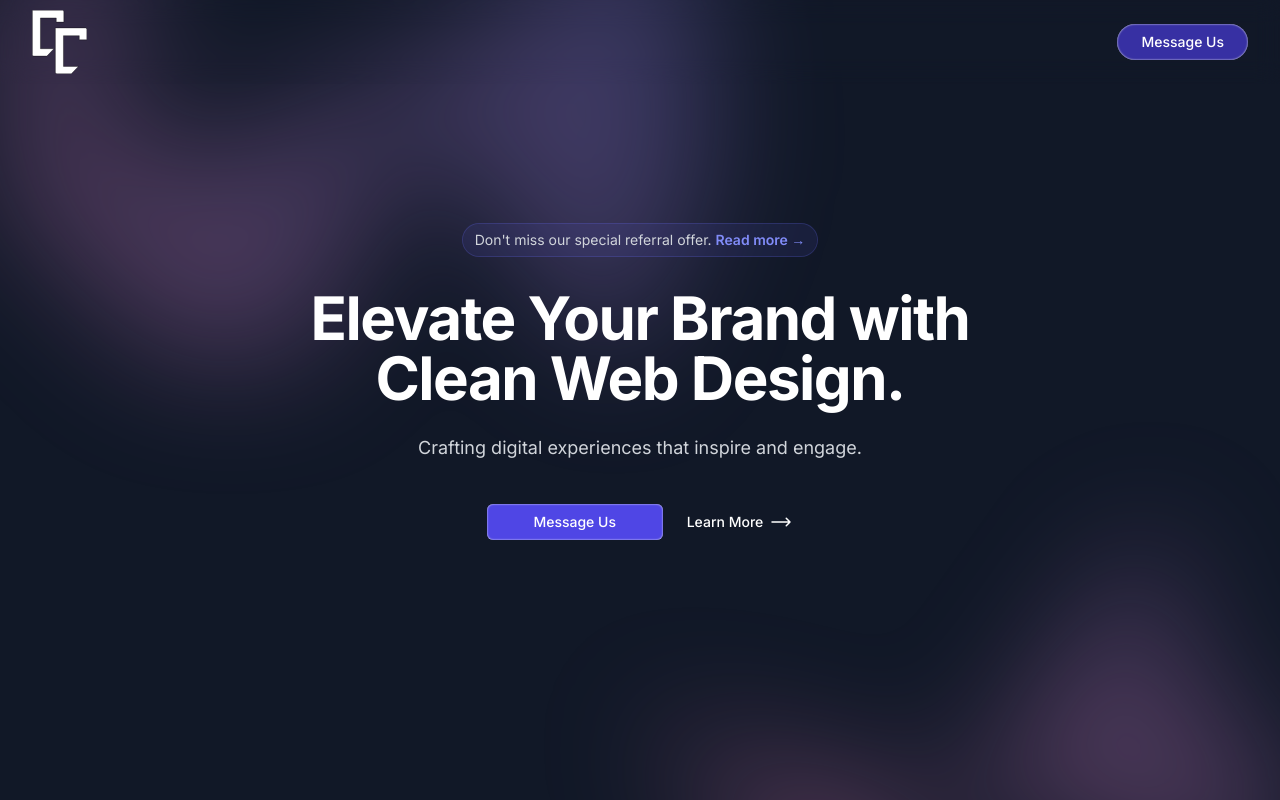
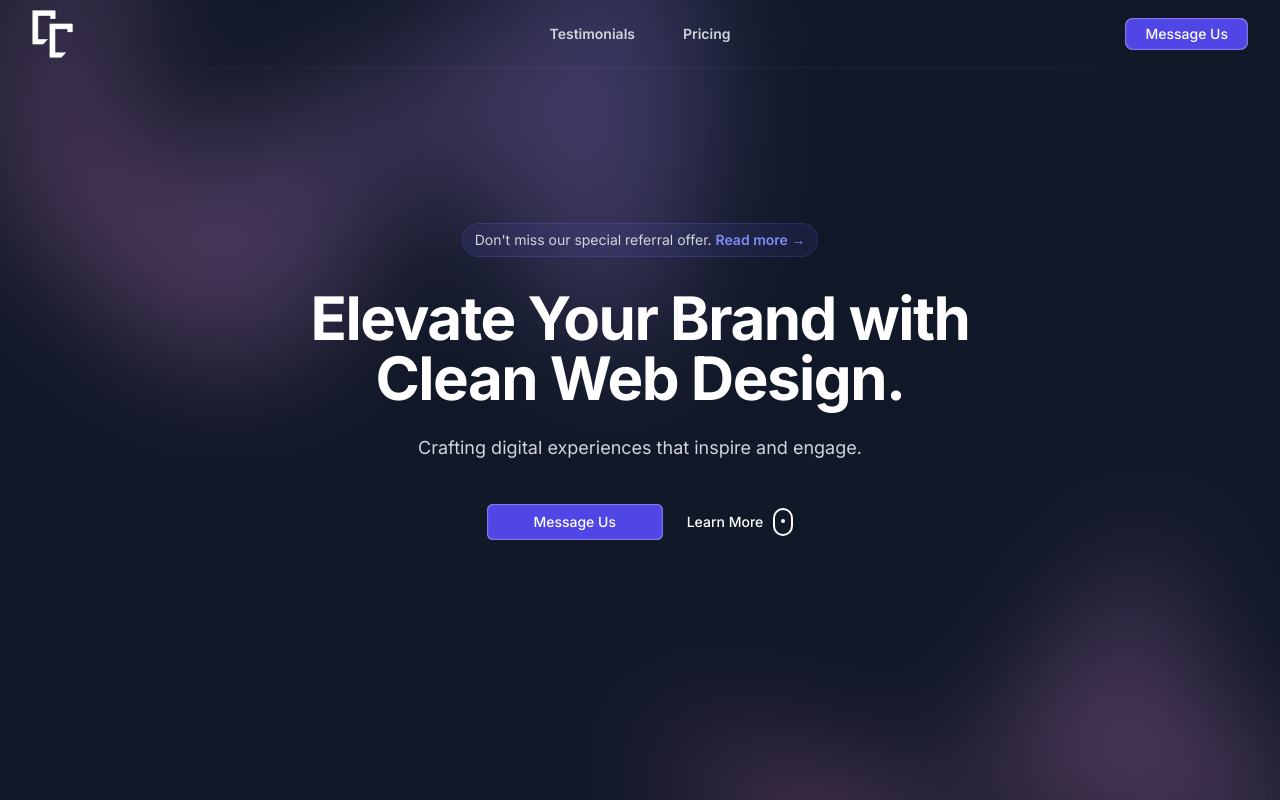
Before and after one commit to irakli2206/gravette-landing-page, a React (Vite) app: page / in a window 1280 px wide. Shown: the top 800 px of the page. Built offline with nearby package versions, Linux system fonts and the light colour scheme.

Commit message:
added react scroll

```diff
--- a/package.json
+++ b/package.json
@@ -22,12 +22,14 @@
     "react-icons": "^4.12.0",
     "react-redux": "^8.1.3",
     "react-router-dom": "^6.20.1",
+    "react-scroll": "^1.9.0",
     "swiper": "^11.0.5",
     "yup": "^1.3.2"
   },
   "devDependencies": {
     "@types/react": "^18.2.37",
     "@types/react-dom": "^18.2.15",
+    "@types/react-scroll": "^1.8.10",
     "@typescript-eslint/eslint-plugin": "^6.10.0",
     "@typescript-eslint/parser": "^6.10.0",
     "@vitejs/plugin-react": "^4.2.0",
--- a/src/components/Buttons.tsx
+++ b/src/components/Buttons.tsx
@@ -11,11 +11,11 @@ type ButtonProps = {
 
 export const Button = ({ title, size = 'md', className, onClick }: ButtonProps) => {
     return (
-        <div onClick={onClick} className={classNames(`${className} cursor-pointer transition rounded-full shadow-button bg-indigo-800 hover:bg-indigo-700 text-sm font-medium text-white  hover:shadow-button-hover focus-visible:outline focus-visible:outline-2 focus-visible:outline-offset-2 focus-visible:outline-indigo-600`, {
-            'px-6 py-2 ': size == 'sm',
-            'px-6 py-2.5': size == 'md',
-            'px-11 py-3': size == 'lg',
-            'px-14 py-3': size == 'xl',
+        <div onClick={onClick} className={classNames(`${className}  h-full shadow-button hover:shadow-button-hover text-white bg-indigo-600 font-medium text-sm text-center transition rounded-lg  mb-auto cursor-pointer pointer-events-auto hover:bg-indigo-500`, {
+            'px-5 py-1.5 ': size == 'sm',
+            'px-6 py-2': size == 'md',
+            'px-11 py-2': size == 'lg',
+            'px-14 py-2.5': size == 'xl',
         })}>
             {title}</div>
     )
--- a/src/components/Footer.tsx
+++ b/src/components/Footer.tsx
@@ -11,7 +11,7 @@ const Footer = () => {
                     {/* <h1 className='text-3xl'>Coin Counsel</h1> */}
                 </div>
 
-                <p className="mt-5 text-center text-sm leading-6 ">© 2023 Coin Counsel. All rights reserved.</p>
+                <p className="mt-5 text-center text-sm leading-6 ">© 2023 Gravette. All rights reserved.</p>
                 <div className="mt-16 flex items-center justify-center space-x-4 text-sm font-semibold leading-6 text-gray-500 [&>*]:transition">
                     <a href="/privacy-policy" className='hover:text-gray-400'>Privacy policy</a><div className="h-4 w-px bg-slate-500/20">
                     </div>
--- a/src/components/Navbar.tsx
+++ b/src/components/Navbar.tsx
@@ -6,11 +6,12 @@ import AppIcon from './AppIcon'
 import Logo from '../assets/logo.svg'
 import { Link, useLocation } from 'react-router-dom'
 import { Button } from './Buttons'
+import { Link as ScrollLink} from 'react-scroll';
 
 
 let navLinks = [
-    // { name: 'Toolkit', path: '/toolkit' },
-    // { name: 'About', path: '/about' },
+    { name: 'Testimonials', path: 'testimonials' },
+    { name: 'Pricing', path: 'pricing' },
     // { name: 'Contact', href: '/contact', current: false },
 ]
 
@@ -27,12 +28,12 @@ const Navbar = () => {
 
     return (
         <header className="fixed inset-x-0 top-0 z-[9999] font-sans backdrop-blur-md ">
-            <nav className="flex items-center justify-between p-2.5 lg:px-8 " aria-label="Global">
+            <nav className="flex relative max-w-screen-xl mx-auto items-center justify-between p-2.5 lg:px-8 " aria-label="Global">
                 <div className="flex lg:flex-1">
                     <Link to='/' className="-m-1.5 p-1.5">
                         <span className="sr-only">Your Company</span>
                         <img
-                            className="h-16 w-auto"
+                            className="h-12 w-auto"
                             src={Logo}
                             alt=""
                         />
@@ -49,14 +50,14 @@ const Navbar = () => {
                     </button>
                 </div>
                 <div className="hidden lg:flex lg:gap-x-12">
-                    {/* {navLinks.map((item) => (
-                        <Link key={item.name} to={item.path} className={classNames("text-sm relative text-gray-300 hover:text-white duration-150 font-semibold  leading-6   ", {
+                    {navLinks.map((item) => (
+                        <ScrollLink key={item.name} smooth={true} to={item.path} className={classNames("cursor-pointer text-sm relative text-gray-300 hover:text-white duration-150 font-semibold  leading-6   ", {
                             // 'before:bg-indigo-700 before:absolute before:w-[150%] before:h-[120%] before:rounded-md before:top-1/2 before:left-1/2 before:-translate-x-1/2 before:-translate-y-1/2 before:z-[-1]': item.current
                             '!text-white drop-shadow-glow': currentPath == item.path
                         })}>
                             {item.name}
-                        </Link>
-                    ))} */}
+                        </ScrollLink>
+                    ))}
                 </div>
                 <div className="hidden lg:flex lg:flex-1 lg:justify-end">
                     <Link to='schedule' >
@@ -66,6 +67,7 @@ const Navbar = () => {
                         Schedule <AppIcon name='arrow-right' />
                     </a> */}
                 </div>
+                <div className='w-full h-[1px]  absolute bottom-0' style={{background: "radial-gradient(62.87% 100% at 50% 100%,rgba(255,255,255,.12) 0%,rgba(255,255,255,0) 100%)"}}></div>
             </nav>
             <Dialog as="div" className="lg:hidden" open={mobileMenuOpen} onClose={setMobileMenuOpen}>
                 <div className="fixed inset-0 z-50" />
--- a/src/components/home/Hero.tsx
+++ b/src/components/home/Hero.tsx
@@ -3,6 +3,7 @@ import { ArrowButton, Button } from '../Buttons'
 import Modal from '../Modal'
 import OfferModal from './OfferModal'
 import classNames from 'classnames'
+import { motion } from 'framer-motion'
 
 const Hero = () => {
     const [offerModalOpen, setOfferModalOpen] = useState(false)
@@ -65,7 +66,24 @@ const Hero = () => {
                                 </div>
                             </a>
                             <a href="#"  >
-                                <ArrowButton title='Learn More' />
+                                <div className={classNames('transition text-sm text-white font-medium flex gap-2.5 items-center group ', {
+
+                                })}>
+                                    <h1>Learn More</h1>
+                                    <div className='w-5 h-7 rounded-full border-white border-2'>
+                                        <motion.div className='w-1 h-1 rounded-full bg-white mx-auto mt-1.5'
+                                            animate={{
+                                                y:[0, 3, 0],
+                                                // opacity: [1, 0, 1]
+                                             }}
+                                             transition={{
+                                                repeat: Infinity,
+                                                delay: 1,
+                                                repeatDelay: 1
+                                             }}
+                                        ></motion.div>
+                                    </div>
+                                </div>
                             </a>
                         </div>
                     </div>
--- a/src/components/home/Testimonials.tsx
+++ b/src/components/home/Testimonials.tsx
@@ -54,15 +54,15 @@ const Testimonials = () => {
     ]
 
     return (
-        <div className='w-full py-24 mx-auto'>
+        <div className='w-full py-24 mx-auto px-4'>
             <div className='flex flex-col max-w-4xl items-center text-center mx-auto'>
                 <h3 className='text-md font-medium text-indigo-400'>Testimonials</h3>
                 <h1 className='text-5xl font-semibold mt-3 bg-clip-text text-transparent bg-gradient-to-b from-white from-50% to-zinc-300'>These businesses leveled up their online presence thanks to Gravette. Here's what they have to say.</h1>
             </div>
-            <div className='relative max-w-screen-2xl mx-auto px-4'>
+            <div className='relative max-w-screen-2xl mx-auto '>
                 <div className="absolute bg-gradient-to-b from-transparent to-gray-900 from-40% to-90%  z-50 w-full h-full pointer-events-none"></div>
-                <div className='grid grid-cols-4 grid-flow-col  relative gap-8 mt-16 bottom-4 z-10'>
-                    <div className="  col-span-2 row-end-1 col-start-2">
+                <div className='grid grid-cols-2 xl:grid-cols-4 xl:grid-flow-col  relative gap-8 mt-16 bottom-4 z-10'>
+                    <div className="  col-span-2 row-end-1 col-start-1 xl:col-start-2">
                         <Testimonial {...testimonialData[0]} isMain={true} />
                     </div>
 
--- a/src/pages/Home.tsx
+++ b/src/pages/Home.tsx
@@ -6,14 +6,19 @@ import CTA from '../components/home/CTA'
 import Testimonials from '../components/home/Testimonials'
 import Modal from '../components/Modal'
 import Features from '../components/home/Features'
+import { Element } from 'react-scroll'
 
 const Home = () => {
   return (
     <div className='bg-gray-900'>
       <Hero />
       <Features />
-      <Testimonials />
-      <Pricing />
+      <Element name='testimonials'>
+        <Testimonials />
+      </Element>
+      <Element name='pricing'>
+        <Pricing />
+      </Element>
       <CTA />
     </div>
   )
```
Also changed, not shown: 1 other file (tests, documents, lock files or other folders).
